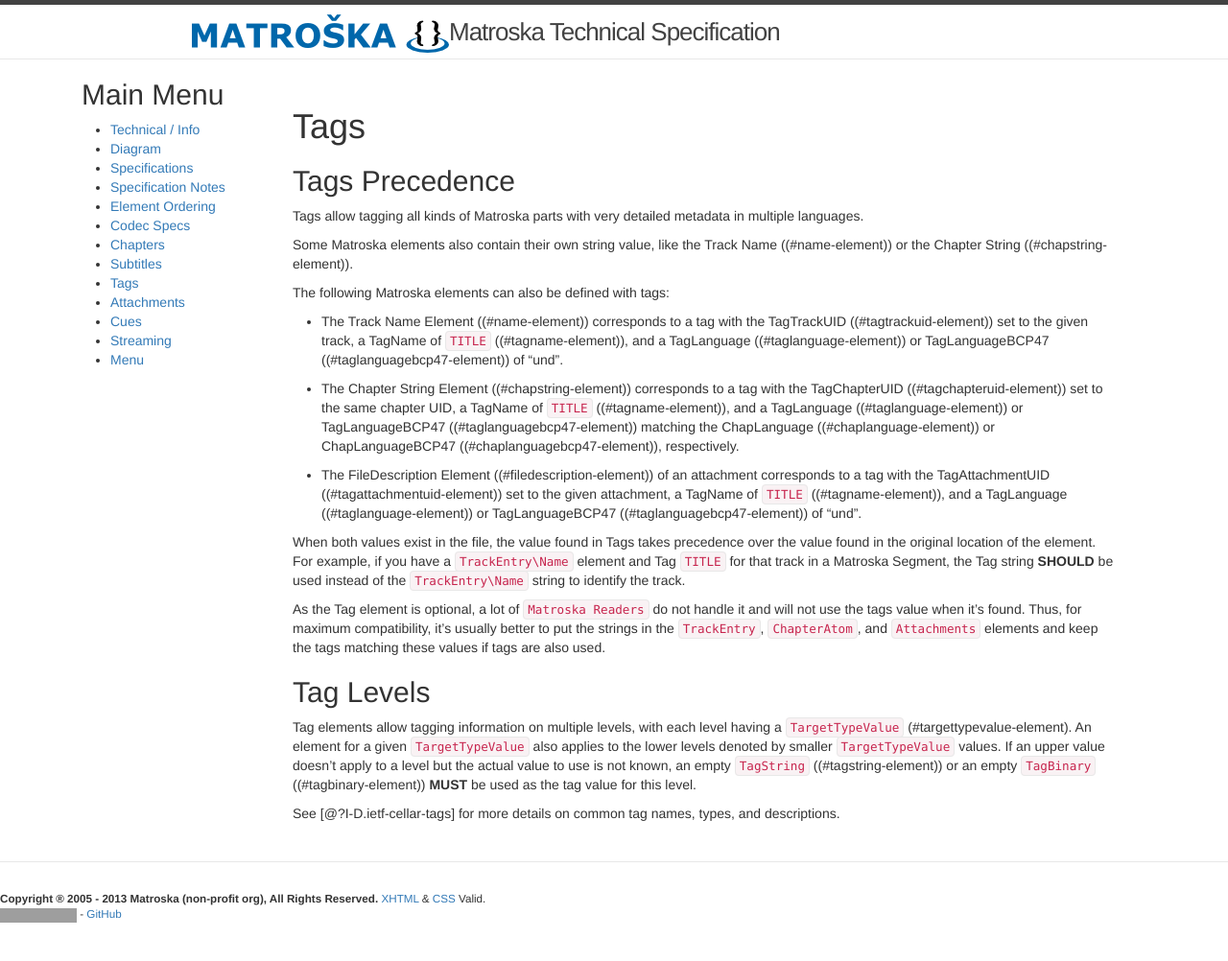
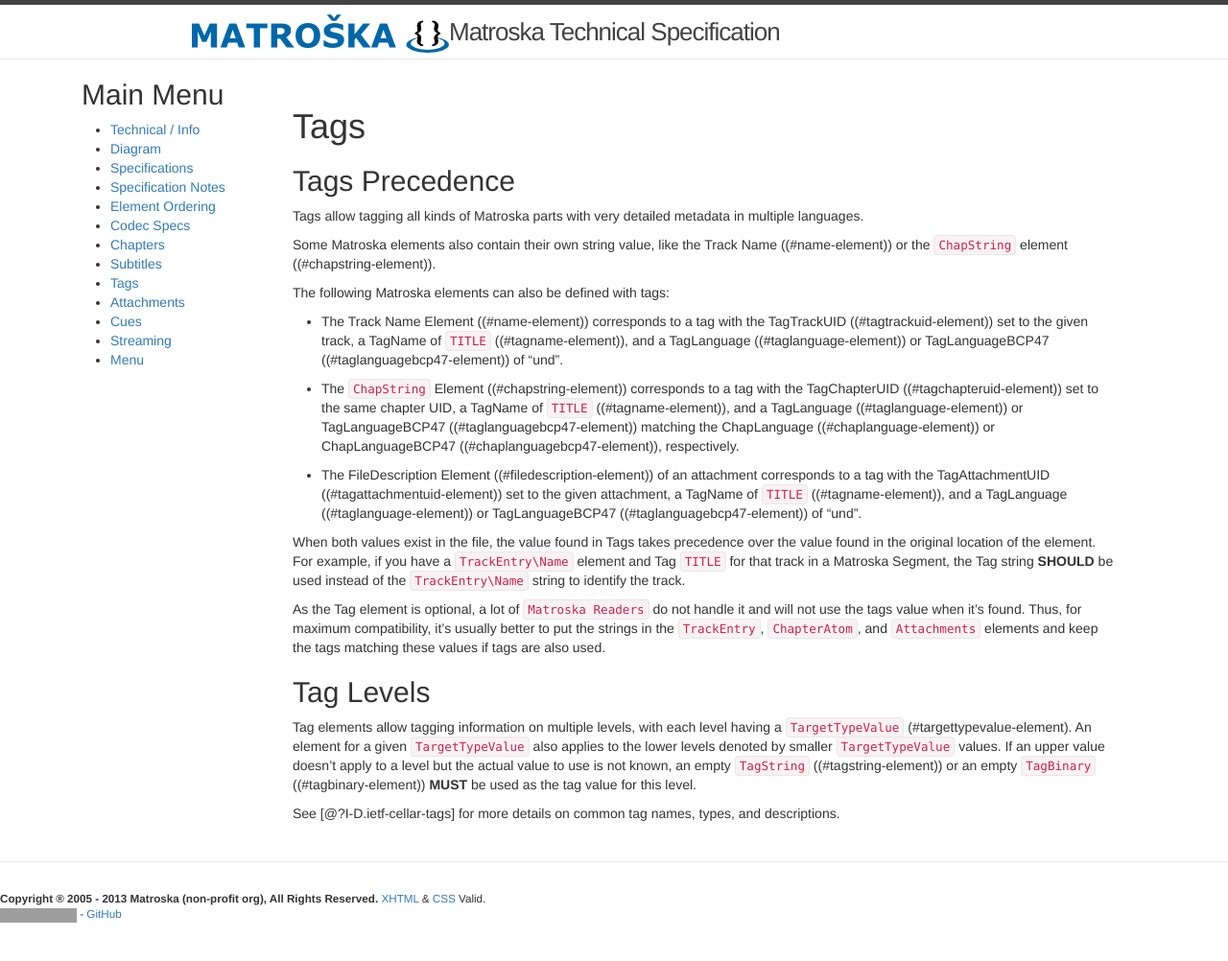
Before and after one commit to ietf-wg-cellar/matroska-specification, a Jekyll site: the page built from tags-precedence.md, in a window 1280 px wide. Shown: the whole page at 96% size. Built offline with Jekyll 4.4.1, drawn with Linux system fonts in a browser that asks for light colours; our own code applies the rules of GitHub Pages for plain Markdown files; grey boxes are pictures that could not be loaded.

Commit message:
replace unexistent Chapter String element with ChapString

```diff
--- a/tags-precedence.md
+++ b/tags-precedence.md
@@ -4,13 +4,13 @@
 
 Tags allow tagging all kinds of Matroska parts with very detailed metadata in multiple languages.
 
-Some Matroska elements also contain their own string value, like the Track Name ((#name-element)) or the Chapter String ((#chapstring-element)).
+Some Matroska elements also contain their own string value, like the Track Name ((#name-element)) or the `ChapString` element ((#chapstring-element)).
 
 The following Matroska elements can also be defined with tags:
 
 * The Track Name Element ((#name-element)) corresponds to a tag with the TagTrackUID ((#tagtrackuid-element)) set to the given track, a TagName of `TITLE` ((#tagname-element)), and a TagLanguage ((#taglanguage-element)) or TagLanguageBCP47 ((#taglanguagebcp47-element)) of "und".
 
-* The Chapter String Element ((#chapstring-element)) corresponds to a tag with the TagChapterUID ((#tagchapteruid-element)) set to the same chapter UID, a TagName of `TITLE` ((#tagname-element)), and a TagLanguage ((#taglanguage-element)) or TagLanguageBCP47 ((#taglanguagebcp47-element)) matching the ChapLanguage ((#chaplanguage-element)) or ChapLanguageBCP47 ((#chaplanguagebcp47-element)), respectively.
+* The `ChapString` Element ((#chapstring-element)) corresponds to a tag with the TagChapterUID ((#tagchapteruid-element)) set to the same chapter UID, a TagName of `TITLE` ((#tagname-element)), and a TagLanguage ((#taglanguage-element)) or TagLanguageBCP47 ((#taglanguagebcp47-element)) matching the ChapLanguage ((#chaplanguage-element)) or ChapLanguageBCP47 ((#chaplanguagebcp47-element)), respectively.
 
 * The FileDescription Element ((#filedescription-element)) of an attachment corresponds to a tag with the TagAttachmentUID ((#tagattachmentuid-element)) set to the given attachment, a TagName of `TITLE` ((#tagname-element)), and a TagLanguage ((#taglanguage-element)) or TagLanguageBCP47 ((#taglanguagebcp47-element)) of "und".
 
```
